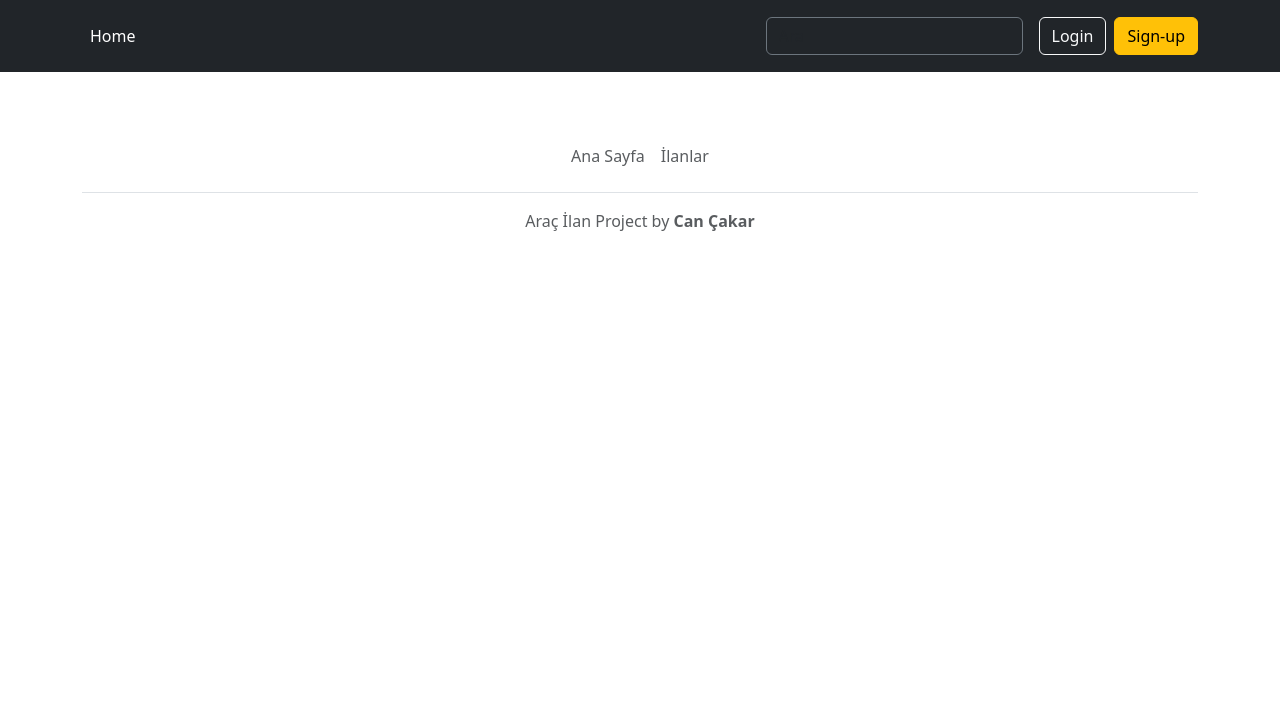
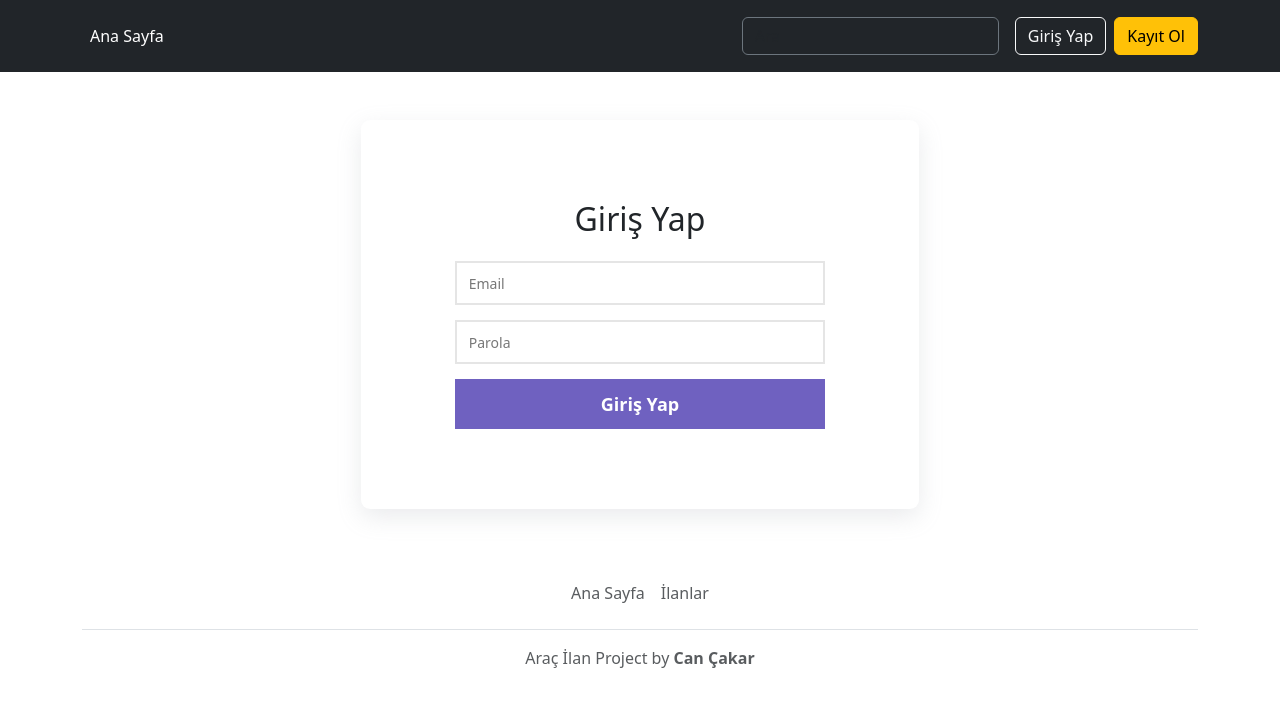
Before and after one commit to cancakar35/AracIlanUI, an Angular app: page /login in a window 1280 px wide. Before the commit this address led to /. Shown: the top 706 px of the page. Built offline with nearby package versions, Linux system fonts and the light colour scheme.

Commit message:
Login Component

```diff
--- a/src/app/app-routing.module.ts
+++ b/src/app/app-routing.module.ts
@@ -3,11 +3,15 @@ import { RouterModule, Routes } from '@angular/router';
 import { HomeComponent } from './components/home/home.component';
 import { IlanListComponent } from './components/ilan-list/ilan-list.component';
 import { IlanDetailComponent } from './components/ilan-detail/ilan-detail.component';
+import { LoginComponent } from './components/login/login.component';
+import { RegisterComponent } from './components/register/register.component';
 
 const routes: Routes = [
   {path:"", pathMatch: "full", component:HomeComponent},
   {path:"ilanlar", component:IlanListComponent},
-  {path:"ilan/:ilanId", component:IlanDetailComponent}
+  {path:"ilan/:ilanId", component:IlanDetailComponent},
+  {path:"login", component:LoginComponent},
+  {path:"register", component:RegisterComponent}
 ];
 
 @NgModule({
--- a/src/app/app.component.html
+++ b/src/app/app.component.html
@@ -2,7 +2,7 @@
   <div class="container">
     <div class="d-flex flex-wrap align-items-center justify-content-center justify-content-lg-start">
       <ul class="nav col-12 col-lg-auto me-lg-auto mb-2 justify-content-center mb-md-0">
-        <li><a routerLink="/" class="nav-link px-2 text-white">Home</a></li>
+        <li><a routerLink="/" class="nav-link px-2 text-white">Ana Sayfa</a></li>
       </ul>
 
       <form class="col-12 col-lg-auto mb-3 mb-lg-0 me-lg-3" role="search">
@@ -11,8 +11,8 @@
       </form>
 
       <div class="text-end">
-        <button type="button" class="btn btn-outline-light me-2">Login</button>
-        <button type="button" class="btn btn-warning">Sign-up</button>
+        <button routerLink="/login" type="button" class="btn btn-outline-light me-2">Giriş Yap</button>
+        <button routerLink="/register" type="button" class="btn btn-warning">Kayıt Ol</button>
       </div>
     </div>
   </div>
--- a/src/app/app.module.ts
+++ b/src/app/app.module.ts
@@ -14,6 +14,8 @@ import { IlanComponent } from './components/ilan/ilan.component';
 import { IlanListComponent } from './components/ilan-list/ilan-list.component';
 import { FiltreComponent } from './components/filtre/filtre.component';
 import { IlanDetailComponent } from './components/ilan-detail/ilan-detail.component';
+import { LoginComponent } from './components/login/login.component';
+import { RegisterComponent } from './components/register/register.component';
 
 @NgModule({
   declarations: [
@@ -24,6 +26,8 @@ import { IlanDetailComponent } from './components/ilan-detail/ilan-detail.compon
     IlanListComponent,
     FiltreComponent,
     IlanDetailComponent,
+    LoginComponent,
+    RegisterComponent,
   ],
   imports: [
     BrowserModule,
--- /dev/null
+++ b/src/app/components/login/login.component.css
@@ -0,0 +1,55 @@
+.login-form {
+    display: flex;
+    justify-content: center;
+    margin: 0 auto;
+    box-shadow: rgba(149, 157, 165, 0.2) 0px 8px 24px;
+    border-radius: 9px;
+    width: 50%;
+    padding: 5rem 2rem;
+}
+
+.login-form form {
+    display: flex;
+    flex-direction: column;
+    align-items: center;
+    gap: 15px;
+    width: 75%;
+}
+
+.login-form input {
+    outline: none;
+    width: 100%;
+    height: 44px;
+    font-size: 14px;
+    font-weight: 500;
+    color: #333;
+    border: 2px solid #e5e5e5;
+    padding: 8px 12px;
+    transition: all 0.2s ease-in-out;
+}
+
+.login-form input::placeholder{
+    color: #777;
+}
+
+.login-form input:focus {
+    border: 2px solid #6F61C0;
+}
+
+.login-form button {
+    width: 100%;
+    height: 50px;
+    outline: none;
+    user-select: none;
+    background-color: #6f61c0;
+    color: #fff;
+    font-size: 18px;
+    font-weight: 600;
+    text-align: center;
+    border: none;
+    transition: all 0.2s ease-in-out;
+}
+
+.login-form button:hover {
+    box-shadow: rgba(0, 0, 0, 0.1) 0px 10px 50px;
+}
--- /dev/null
+++ b/src/app/components/login/login.component.html
@@ -0,0 +1,8 @@
+<div class="login-form">
+    <form [formGroup]="loginForm">
+        <h2>Giriş Yap</h2>
+        <input type="email" placeholder="Email" formControlName="email">
+        <input type="password" placeholder="Parola" formControlName="password">
+        <button type="button" (click)="login()">Giriş Yap</button>
+    </form>
+</div>
--- /dev/null
+++ b/src/app/components/login/login.component.ts
@@ -0,0 +1,62 @@
+import { Component, OnInit } from '@angular/core';
+import { FormBuilder, FormGroup, Validators } from '@angular/forms';
+import { ActivatedRoute, Router } from '@angular/router';
+import { ToastrService } from 'ngx-toastr';
+import { AuthService } from 'src/app/services/auth.service';
+import { LocalStorageService } from 'src/app/services/local-storage.service';
+
+@Component({
+  selector: 'app-login',
+  templateUrl: './login.component.html',
+  styleUrls: ['./login.component.css']
+})
+export class LoginComponent implements OnInit{
+  loginForm!:FormGroup;
+  navigateUrl:string = "/";
+
+  constructor(private authService:AuthService,
+    private formBuilder:FormBuilder,
+    private toastr:ToastrService,
+    private router:Router,
+    private activatedRoute:ActivatedRoute,
+    private localStorageService:LocalStorageService){}
+
+  ngOnInit() {
+    this.activatedRoute.queryParamMap.subscribe(params=>{
+      if (params.has("next")){
+        let newParam = params.get("next");
+        if (newParam != null || newParam != ""){
+          this.navigateUrl = newParam!;
+        }
+      }
+    })
+    this.createLoginForm();
+  }
+
+  createLoginForm() {
+    this.loginForm = this.formBuilder.group({
+      email:["",[Validators.required, Validators.email]],
+      password:["",[Validators.required, Validators.minLength(8)]]
+    });
+  }
+
+  login(){
+    if (this.loginForm.valid){
+      this.authService.login(Object.assign({}, this.loginForm.value)).subscribe({
+        next: response=>{
+          this.localStorageService.setToken(response.token);
+          this.toastr.success("Başarıyla giriş yaptınız.", "Giriş Başarılı");
+          this.router.navigate([this.navigateUrl]);
+        },
+        error: ()=>{
+          this.toastr.error("Kullanıcı adı veya parola hatalı", "HATA");
+          this.loginForm.reset();
+        }
+      })
+    }
+    else {
+      this.toastr.warning("Lütfen tüm alanları doğru bir şekilde doldurunuz", "Uyarı");
+    }
+  }
+
+}
--- /dev/null
+++ b/src/app/components/register/register.component.html
@@ -0,0 +1 @@
+<p>register works!</p>
```
Also changed, not shown: src/app/components/register/register.component.ts (added, +10 -0 lines), src/app/components/register/register.component.css (added), 2 other files (tests, documents, lock files or other folders).
